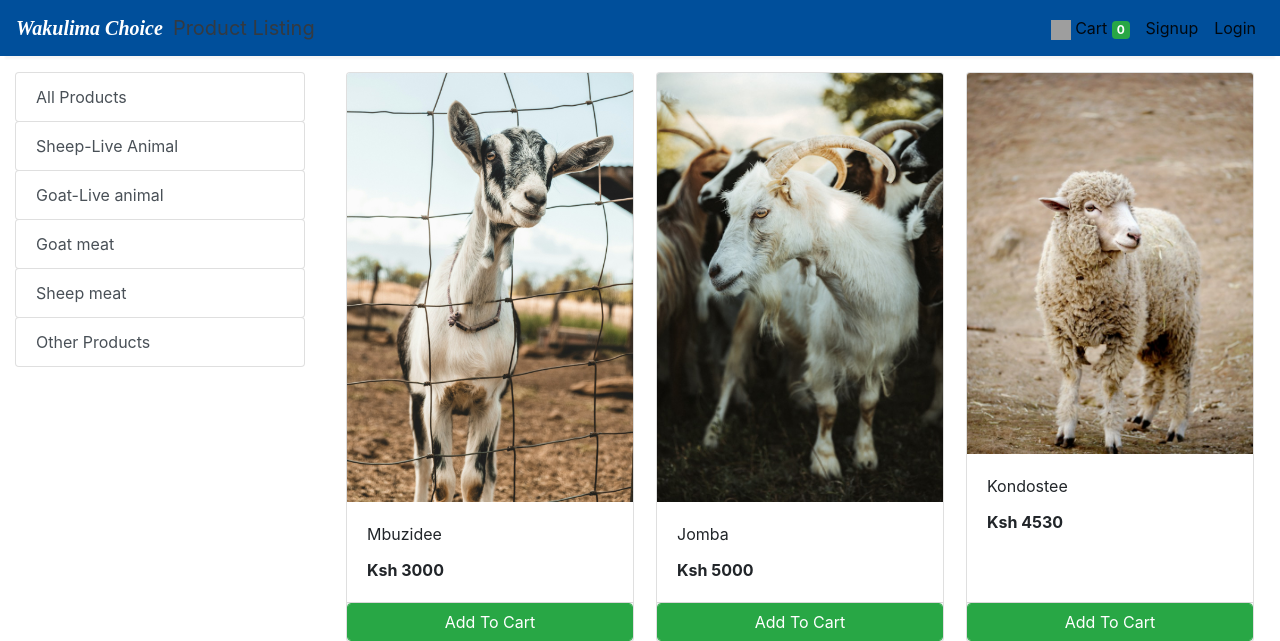
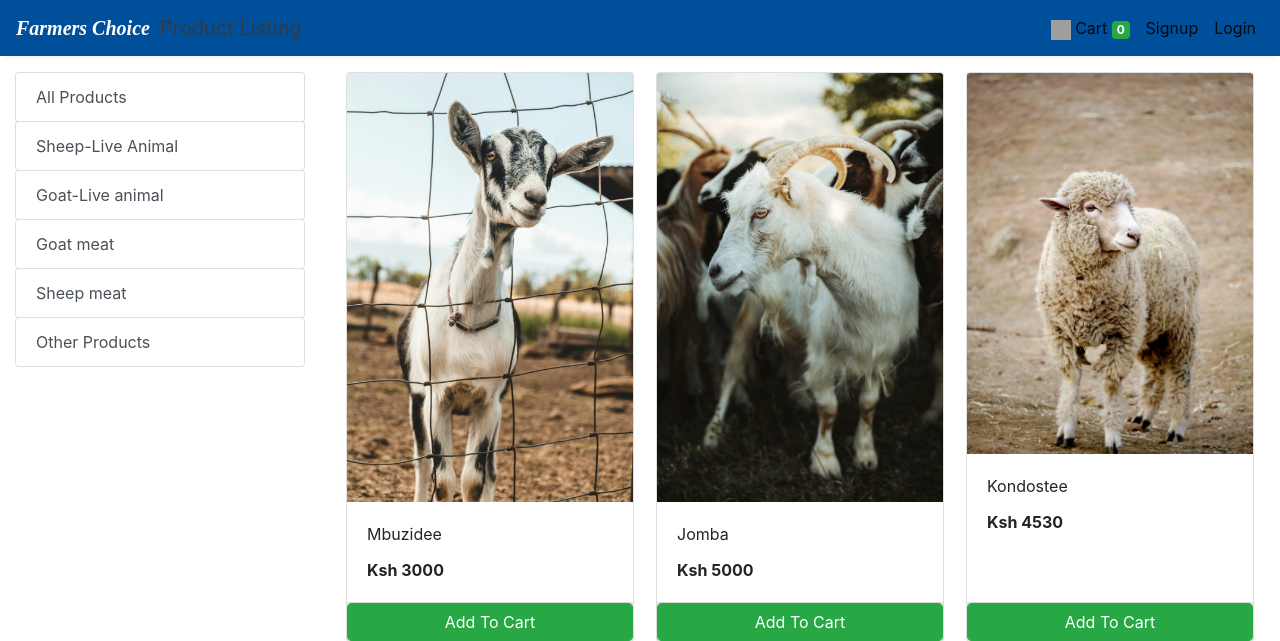
Before and after one commit to Nicquebablo/Eshop-main, a Django app: page /store in a window 1280 px wide. Shown: the top 641 px of the page. Run offline with Django 3.2, Linux system fonts and the light colour scheme; data comes from the database, SQL or seed files in the repository; both versions use the stored data as it was after the commit; some libraries are stand-ins or nearby versions; grey boxes are pictures that could not be loaded.

Commit message:
Updated the name of Eshop

```diff
--- a/store/templates/base.html
+++ b/store/templates/base.html
@@ -1,6 +1,6 @@
 <!doctype html>
 <html lang="en">
-<title>WAKULIMA CHOICE</title>
+<title>Farmers CHOICE</title>
 <head>
   <!-- Required meta tags -->
   <meta charset="utf-8">
@@ -10,7 +10,7 @@
   <link rel="stylesheet" href="https://maxcdn.bootstrapcdn.com/bootstrap/4.0.0/css/bootstrap.min.css"
     integrity="sha384-Gn5384xqQ1aoWXA+058RXPxPg6fy4IWvTNh0E263XmFcJlSAwiGgFAW/dAiS6JXm" crossorigin="anonymous">
 
-  <title>Wakulima Choice</title>
+  <title>Farmers Choice</title>
 
   <style>
     nav{
@@ -37,7 +37,7 @@
   text-white">
 
     <b><i><a style="font-family: Metropolis ; color: white; font-size: 20px; margin-right: 10px;text-decoration: none" href="/main">
-    <link rel="stylesheet" href="https://use.fontawesome.com/releases/v5.7.0/css/all.css" integrity="sha384-lZN37f5QGtY3VHgisS14W3ExzMWZxybE1SJSEsQp9S+oqd12jhcu+A56Ebc1zFSJ" crossorigin="anonymous">Wakulima Choice
+    <link rel="stylesheet" href="https://use.fontawesome.com/releases/v5.7.0/css/all.css" integrity="sha384-lZN37f5QGtY3VHgisS14W3ExzMWZxybE1SJSEsQp9S+oqd12jhcu+A56Ebc1zFSJ" crossorigin="anonymous">Farmers Choice
     </a></i></b>
 <a class="navbar-brand ms-3 text-dark " href="/">
     <link rel="stylesheet" href="https://use.fontawesome.com/releases/v5.7.0/css/all.css" integrity="sha384-lZN37f5QGtY3VHgisS14W3ExzMWZxybE1SJSEsQp9S+oqd12jhcu+A56Ebc1zFSJ" crossorigin="anonymous">Product Listing</a>
--- a/store/templates/main.html
+++ b/store/templates/main.html
@@ -201,7 +201,7 @@
 
 <body>
   <header class="header">
-    <a href="#" class="logo">Wakulima Choice</a>
+    <a href="#" class="logo">Farmers Choice</a>
 <!--    <nav class="nav-items">-->
 <!--      <a href="#">Home</a>-->
 <!--      <a href="#">About</a>-->
@@ -211,7 +211,7 @@
   <main>
     <div class="intro">
       <h1>Nyama Halisi</h1>
-      <p>Welcome to Wakulima Choice,where the passion for quality meets the tradition of exceptional taste. We take pride in being your premier destination for premium sheep and goat meat, delivering a culinary experience that transcends ordinary meals.</p>
+      <p>Welcome to Farmers Choice,where the passion for quality meets the tradition of exceptional taste. We take pride in being your premier destination for premium sheep and goat meat, delivering a culinary experience that transcends ordinary meals.</p>
 <!--      <button>Learn More</button>-->
     </div>
 <!--    <div class="achievements">-->
@@ -234,7 +234,7 @@
     <div class="about-me">
       <div class="about-me-text">
         <h2>About Us</h2>
-        <p>At Wakulima Choice, we're not just in the business of selling sheep and goat meat – we're curators of an extraordinary culinary experience. Our passion lies in delivering premium quality products that speak to the heart of tradition and taste.</p>
+        <p>At Farmers Choice, we're not just in the business of selling sheep and goat meat – we're curators of an extraordinary culinary experience. Our passion lies in delivering premium quality products that speak to the heart of tradition and taste.</p>
         <p>We believe in transparency. Know where your food comes from with our detailed product origin information. Our ethical farming practices and rigorous hygiene standards ensure that you're not just buying meat – you're investing in trust.</p>
         <p>Your satisfaction is our priority. Browse our online store with confidence, knowing that every product is carefully selected to meet the highest standards of quality and taste.</p>
       </div>
```
Also changed, not shown: db.sqlite3.
